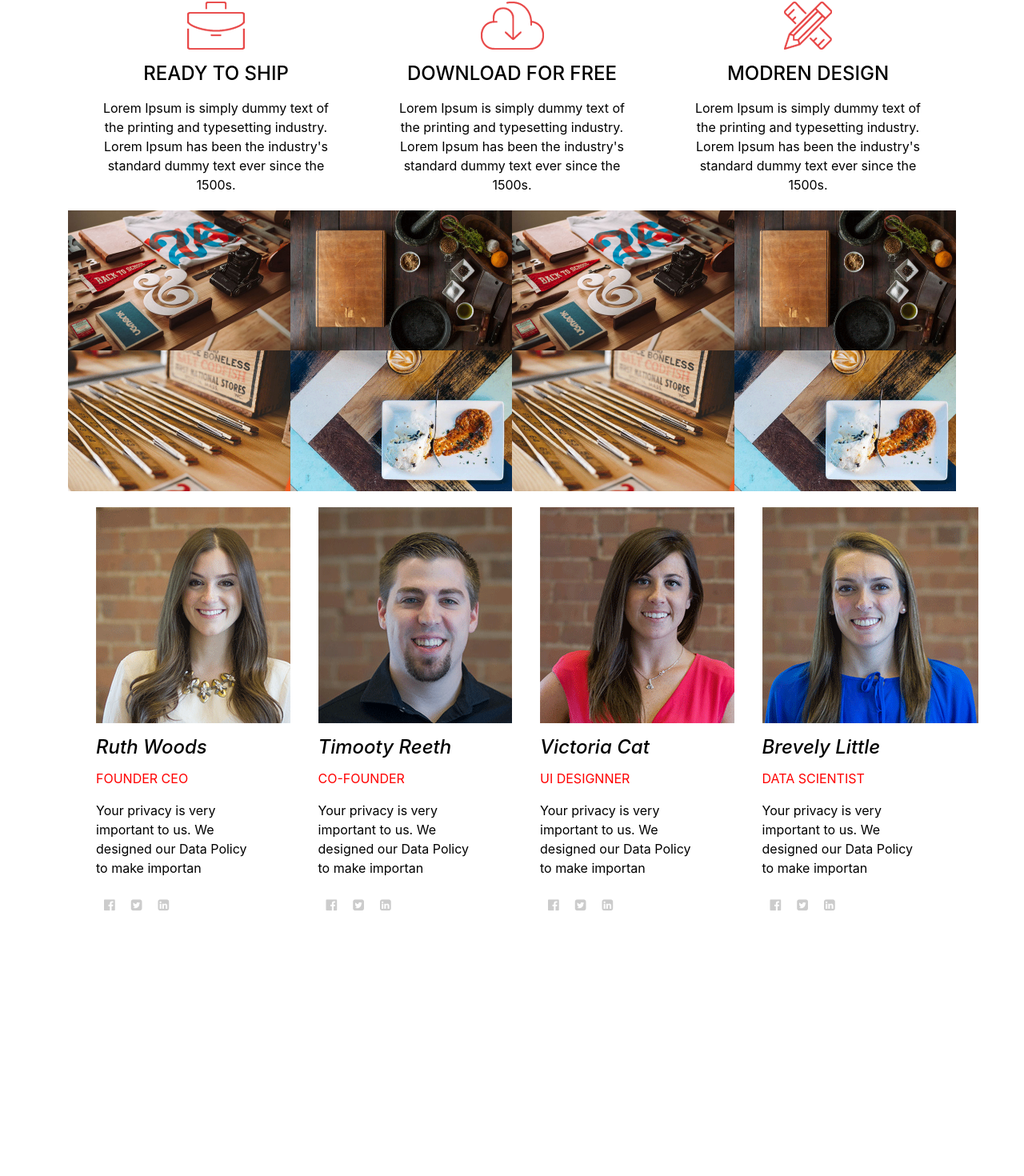
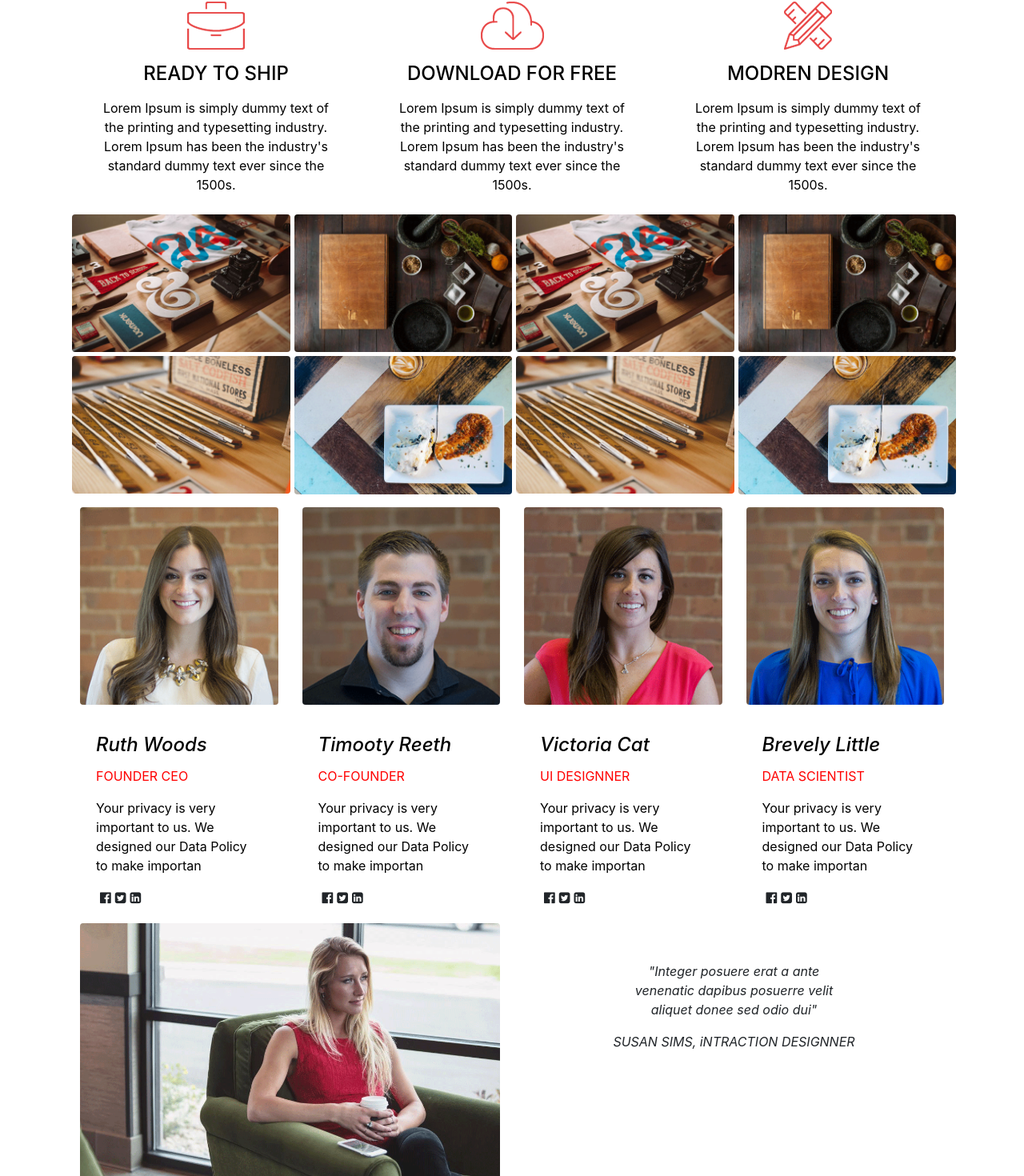
Before and after one commit to Suleman97/react-app, a React (Create React App) app: page / in a window 1280 px wide. Shown: the part 845-2315 px from the top of the page at 80% size. Before the commit the page ends 2014 px from the top, so only its background shows below. Built offline with nearby package versions, Linux system fonts and the light colour scheme.

Commit message:
image and text after team is now ready to commit

```diff
--- a/src/App.js
+++ b/src/App.js
@@ -9,6 +9,8 @@ import CustomCard from "./components/Content/content";
 import WorkCollage from "./components/Collage/collage";
 
 import TeamCard from "./components/Team/team";
+
+import CustomSlider from "./components/Slider/slider"
 
 function App() {
   return (
@@ -37,6 +39,8 @@ Data Policy to make importan" />
 Data Policy to make importan" />
 <TeamCard img="Scientist" designation="DATA SCIENTIST" name="Brevely Little" description="Your privacy is very important to us. We designed our
 Data Policy to make importan" />
+
+    <CustomSlider />
     </div>
   );
 }
--- a/src/components/Collage/collage.css
+++ b/src/components/Collage/collage.css
@@ -8,7 +8,7 @@
 
 .nopadding
 {
-    padding-left: 0%;
-    padding-right: 0%;
-
+    padding-left: 5px;
+    padding-right: 0px;
+    padding-top: 5px;
 }
--- a/src/components/Collage/collage.js
+++ b/src/components/Collage/collage.js
@@ -42,7 +42,7 @@ class WorkCollage extends React.Component{
             <React.Fragment>
                 <div className="container">
                 <div className="container float-left col-md-3 nopadding imgs">
-                <img src={this.state.imgKey[this.state.img]} className="size"></img>
+                <img src={this.state.imgKey[this.state.img]} className="size rounded"></img>
                 </div>
                 </div>
             </React.Fragment>
--- a/src/components/Header/banner.js
+++ b/src/components/Header/banner.js
@@ -8,8 +8,8 @@ class banner extends React.Component {
             <div className="container div1 max-margin">
 
                 <center>
-                <h1 className="head1"><b>Your Favorite One Page<br/>Multi Perpose Tamplate</b></h1>
-                <p className="head1">Lorem Ipsum is simply dummy text of the printing and typesetting industry.<br/>
+                <h1 className="head1 ban"><b>Your Favorite One Page<br/>Multi Perpose Tamplate</b></h1>
+                <p className="head1 ban">Lorem Ipsum is simply dummy text of the printing and typesetting industry.<br/>
                 Lorem Ipsum has been the industry's standard dummy text ever since the 1500s</p>
                 <button type="button" className="btn btn-danger">Find Out More</button></center>
 
--- a/src/components/Header/header.css
+++ b/src/components/Header/header.css
@@ -2,7 +2,7 @@
     background:url(imgs/background.jpg);
 }
 
-div{
+.ban{
     color:#CCC;
 }
 .max-margin{
--- a/src/components/Header/header.js
+++ b/src/components/Header/header.js
@@ -10,7 +10,7 @@ class header extends React.Component {
     render(){
         return (
                 <div className="container-fluid back-img ">
-                    <div className="container div1">
+                    <div className="container">
                     <nav className="navbar navbar-expand-sm  navbar-dark">
                     <span className="navbar-brand col-md-3"><img src={img}></img></span>
                         <ul className="navbar-nav col-md-5">
--- /dev/null
+++ b/src/components/Slider/slider.css
@@ -0,0 +1,9 @@
+/* .div4
+{
+	box-sizing:border-box;
+} */
+.div5
+{
+	background:#53354a;
+    /* background:url(imgs/background.jpg); */
+}
--- /dev/null
+++ b/src/components/Slider/slider.js
@@ -0,0 +1,25 @@
+import React from "react";
+import pic from "./imgs/img.gif";
+
+import "./slider.css";
+
+class CustomSlider extends React.Component{
+    render(){
+        return(
+            <React.Fragment>
+                <div className="container div5">
+                    <div className="card col-md-6 float-left">
+                        <img src={pic} className="rounded card-img" />
+                    </div>
+                    <div className="col-md-6 float-left rounded">
+                        <center><i><p className="mt-5">"Integer posuere erat a ante<br/> venenatic dapibus posuerre velit<br/> aliquet donee sed odio dui"</p>
+                            <p className="mt-3">SUSAN SIMS, iNTRACTION DESIGNNER</p></i>
+                        </center>
+                    </div>
+                </div>
+            </React.Fragment>
+        );
+    }
+}
+
+export default CustomSlider;
--- a/src/components/Team/team.css
+++ b/src/components/Team/team.css
@@ -4,5 +4,5 @@
 }
 
 .pad{
-    padding: 10px 10px 10px 10px;
+    padding-left: 5px;
 }
--- a/src/components/Team/team.js
+++ b/src/components/Team/team.js
@@ -40,10 +40,11 @@ class TeamCard extends React.Component{
     render(){
         return(
             <React.Fragment>
-                <div className="container mt-3">
-                <div className="card float-left col-md-3" >
+                <div className="container">
+                <div className="card float-left col-md-3 mt-3">
+                <img src={this.state.imgKey[this.state.img]} className="rounded"></img>
                 <div className="card-body">
-                    <img src={this.state.imgKey[this.state.img]}></img>
+
                     <h4 className="card-title clr mt-3"><i>{this.state.name} </i></h4>
                     <p className="mt-1 red">{this.state.designation}</p>
                     <p className="card-text clr mt-3">{this.state.description}</p>
```
Also changed, not shown: src/components/Slider/imgs/background.jpg (added), src/components/Slider/imgs/img.gif (added).
